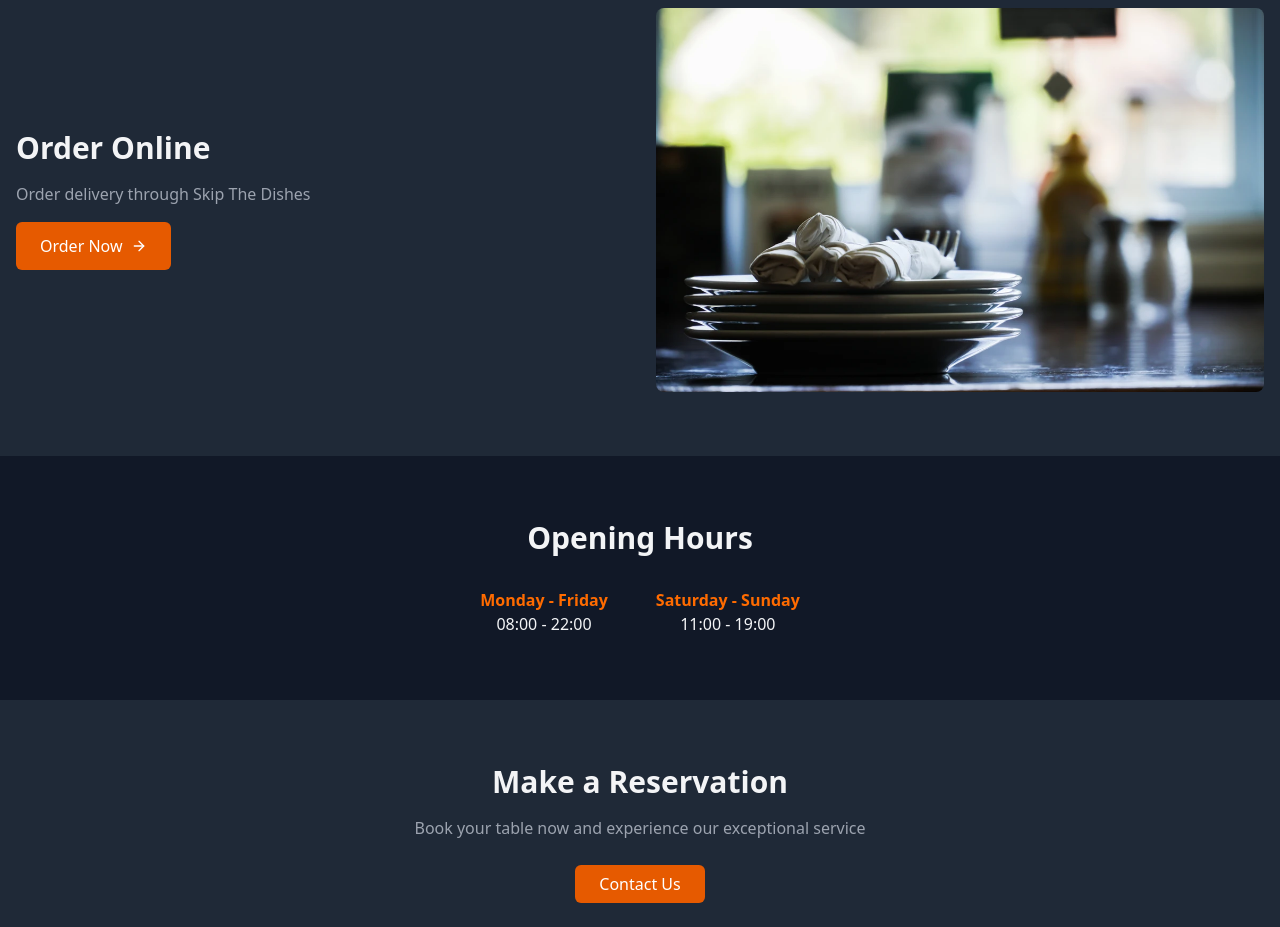
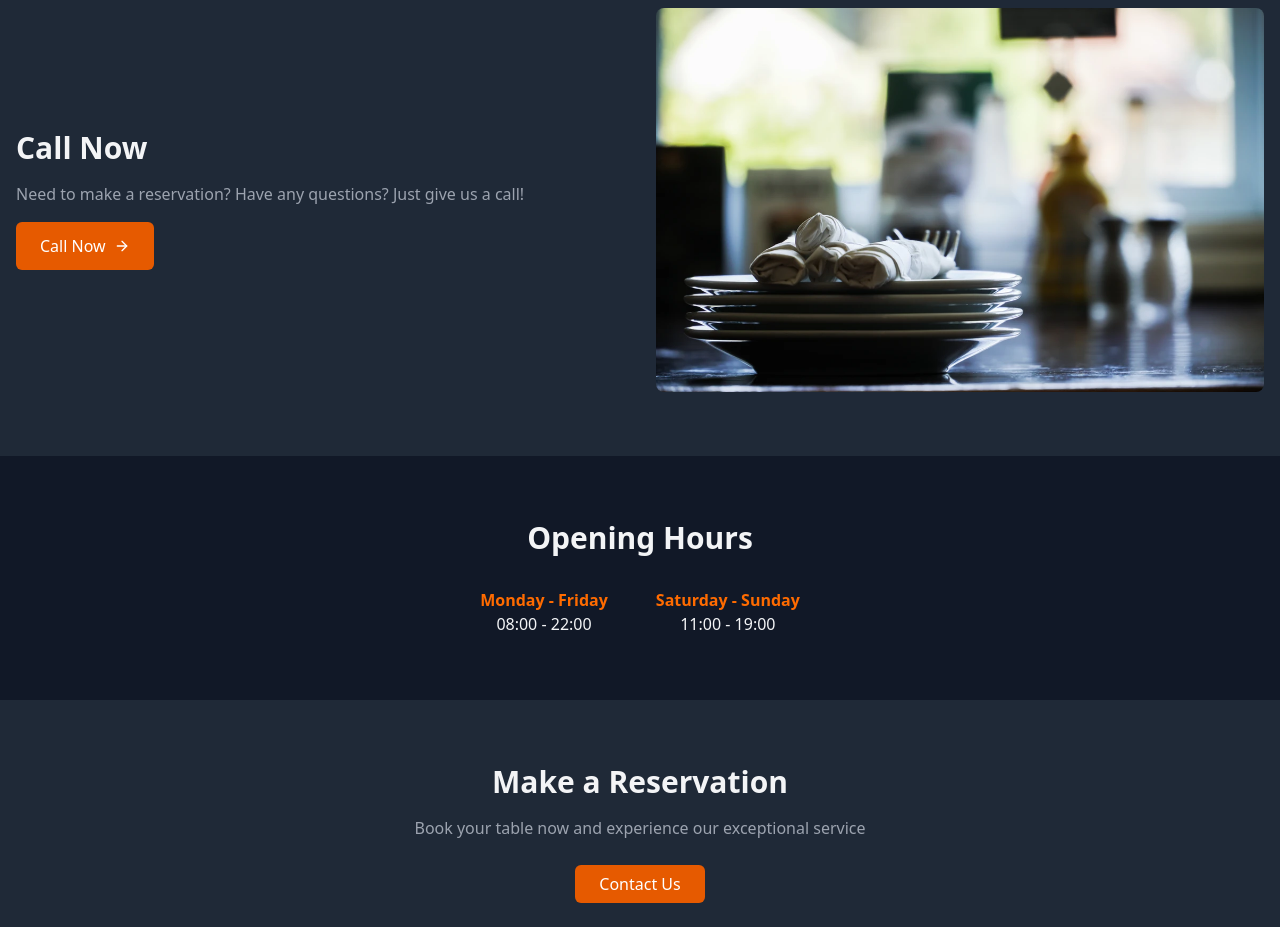
Before and after one commit to dholm90/fox-crm, a React (Vite) app: page / in a window 1280 px wide. Shown: the part 2980-3907 px from the top of the page. Built offline with nearby package versions, Linux system fonts and the light colour scheme; no server answers.

Commit message:
added call now

```diff
--- a/src/pages/Home.jsx
+++ b/src/pages/Home.jsx
@@ -203,11 +203,11 @@ export default function Home() {
 
       <LeftTextRightImage
         imageSrc={table}
-        imageAlt="Order Online"
-        title="Order Online"
-        description="Order delivery through Skip The Dishes"
-        ctaText="Order Now"
-        ctaLink="https://skip.com"
+        imageAlt="Call Now"
+        title="Call Now"
+        description="Need to make a reservation? Have any questions? Just give us a call!"
+        ctaText="Call Now"
+        ctaLink="tel:+11234567890"
       />
 
       {/* Opening Hours */}
```
